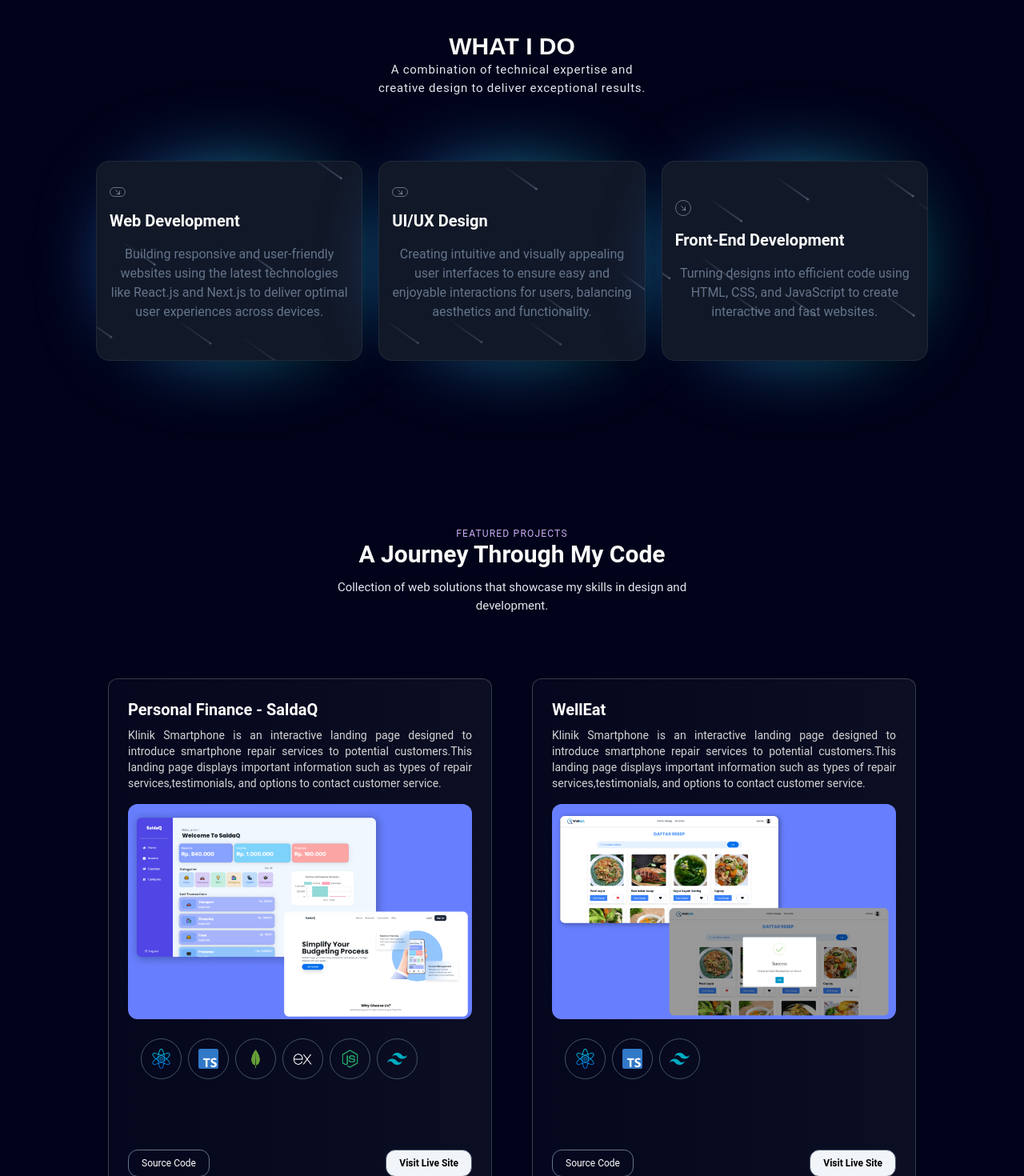
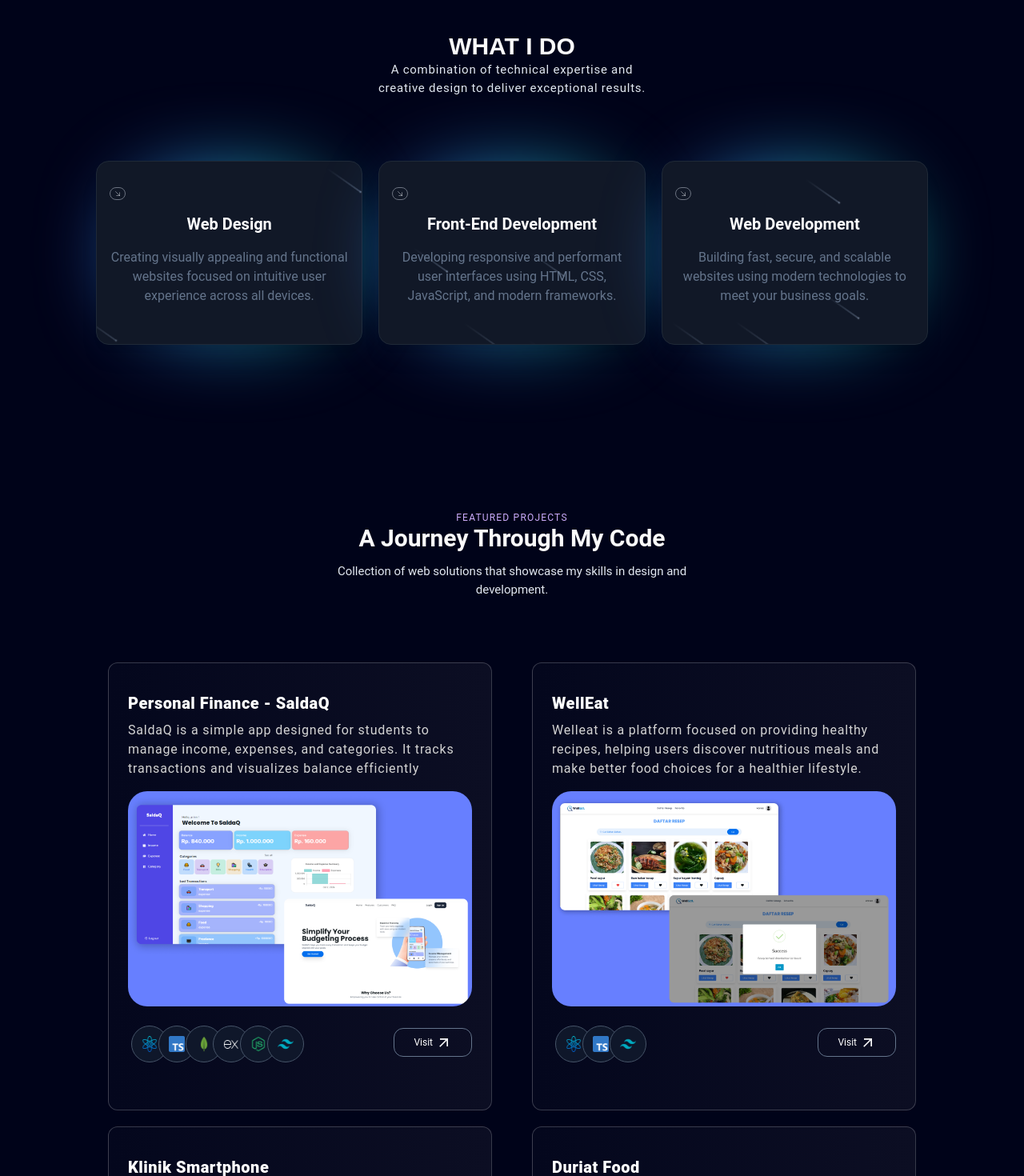
Before and after one commit to MohAkbar19/portofolio, a Next.js app: page / in a window 1280 px wide. Shown: the part 1330-2800 px from the top of the page at 80% size. Built offline with nearby package versions, Linux system fonts and the light colour scheme.

Commit message:
[ADD] add footer

```diff
--- a/app/page.tsx
+++ b/app/page.tsx
@@ -1,3 +1,5 @@
+import Footer from "@/components/Footer";
+import GetInTouch from "@/components/GetInTouch";
 import Grid from "@/components/Grid";
 import Hero from "@/components/Hero";
 import Projects from "@/components/Projects";
@@ -19,6 +21,8 @@ export default function Home() {
         <Grid />
         <Services/>
         <Projects/>
+        <GetInTouch />
+        <Footer/>
       </div>
     </main>
   );
--- /dev/null
+++ b/components/Footer.tsx
@@ -0,0 +1,16 @@
+import React from "react";
+
+export const Footer = () => {
+  return (
+    <footer className="py-6 flex justify-between px-6 sm:px-20">
+      <div>
+        <h1 className="font-roboto tracking-wider">© 2024 Rynn. All rights reserved</h1>
+      </div>
+      <div>
+        <button className="px-4 py-2 rounded-full bg-blue-500 font-semibold tracking-wider"><a href="http://lynk.id/payme/nrrarn">Support me</a></button>
+      </div>
+    </footer>
+  );
+};
+
+export default Footer;
--- /dev/null
+++ b/components/GetInTouch.tsx
@@ -0,0 +1,73 @@
+import React from "react";
+
+export const GetInTouch = () => {
+  return (
+    <section className="w-full max-w-5xl mx-auto py-16 px-6">
+      <div className="text-center mb-12">
+        <h2 className="text-4xl font-bold text-gray-800 dark:text-gray-100 mb-4">
+          Get in Touch
+        </h2>
+        <p className="text-lg text-gray-600 dark:text-gray-400 tracking-wider">
+          Have a question or want to work together? Feel free to reach out!
+        </p>
+      </div>
+      <form
+        action="#"
+        method="POST"
+        className="w-full bg-white dark:bg-gray-800 shadow-lg rounded-lg p-8 space-y-6"
+      >
+        <div className="flex flex-col md:flex-row md:space-x-6">
+          <div className="w-full md:w-1/2 mb-4">
+            <label htmlFor="name" className="block text-gray-700 dark:text-gray-300 mb-2">
+              Your Name
+            </label>
+            <input
+              type="text"
+              id="name"
+              name="name"
+              className="w-full px-4 py-3 rounded-lg bg-gray-100 dark:bg-gray-700 text-gray-900 dark:text-gray-100 focus:ring-2 focus:ring-blue-500 focus:outline-none"
+              placeholder="Enter your name"
+              required
+            />
+          </div>
+          <div className="w-full md:w-1/2 mb-4">
+            <label htmlFor="email" className="block text-gray-700 dark:text-gray-300 mb-2">
+              Your Email
+            </label>
+            <input
+              type="email"
+              id="email"
+              name="email"
+              className="w-full px-4 py-3 rounded-lg bg-gray-100 dark:bg-gray-700 text-gray-900 dark:text-gray-100 focus:ring-2 focus:ring-blue-500 focus:outline-none"
+              placeholder="Enter your email"
+              required
+            />
+          </div>
+        </div>
+        <div>
+          <label htmlFor="message" className="block text-gray-700 dark:text-gray-300 mb-2">
+            Your Message
+          </label>
+          <textarea
+            id="message"
+            name="message"
+            rows={6}
+            className="w-full px-4 py-3 rounded-lg bg-gray-100 dark:bg-gray-700 text-gray-900 dark:text-gray-100 focus:ring-2 focus:ring-blue-500 focus:outline-none"
+            placeholder="Write your message here"
+            required
+          ></textarea>
+        </div>
+        <div className="text-center">
+          <button
+            type="submit"
+            className="px-6 py-3 bg-blue-600 text-white rounded-lg font-semibold hover:bg-blue-700 transition duration-300 focus:outline-none focus:ring-4 focus:ring-blue-500"
+          >
+            Send Message
+          </button>
+        </div>
+      </form>
+    </section>
+  );
+};
+
+export default GetInTouch;
--- a/components/ProjectCard.tsx
+++ b/components/ProjectCard.tsx
@@ -2,6 +2,7 @@ import React from 'react'
 import { CardBody, CardContainer, CardItem } from './ui/3d-card'
 import Image from 'next/image'
 import Link from 'next/link'
+import { MdArrowOutward } from 'react-icons/md'
 
 interface ProjectCardProps {
   title: string
@@ -15,17 +16,17 @@ interface ProjectCardProps {
 const ProjectCard = ({title, description, img,tech, linkGithub, linkWebsite} : ProjectCardProps ) => {
   return (
     <CardContainer className="inter-var m-0 p-0">
-      <CardBody className=" relative group/card  dark:hover:shadow-2xl dark:hover:shadow-emerald-500/[0.1] bg-gradient-to-r from-[rgba(4,7,29,1)] to-[rgba(12,14,35,1)] dark:border-white/[0.2] border-black/[0.1] w-auto sm:w-[30rem] h-auto rounded-xl p-6 border  ">
+      <CardBody className=" relative group/card  dark:hover:shadow-2xl dark:hover:shadow-emerald-500/[0.1] bg-gradient-to-r from-[rgba(4,7,29,1)] to-[rgba(12,14,35,1)] dark:border-white/[0.2] border-black/[0.1] w-auto sm:w-[30rem] h-[35rem] rounded-xl p-6 border  ">
         <CardItem
           translateZ="50"
-          className="text-xl font-bold text-neutral-600 dark:text-white"
+          className="text-xl font-extrabold tracking-wide text-neutral-600 dark:text-white mt-3 font-roboto"
         >
           {title}
         </CardItem>
         <CardItem
           as="p"
           translateZ="60"
-          className="text-neutral-500 text-justify text-sm  mt-2 dark:text-neutral-300"
+          className="text-neutral-500 text-start text-md tracking-wider  mt-2 dark:text-neutral-300"
         >
           {description}
         </CardItem>
@@ -34,41 +35,31 @@ const ProjectCard = ({title, description, img,tech, linkGithub, linkWebsite} : P
             src={img}
             height="1000"
             width="1000"
-            className="h-100 w-full object-cover rounded-xl group-hover/card:shadow-xl"
+            className="h-100 w-full object-cover rounded-3xl group-hover/card:shadow-xl"
             alt={title}
           />
         </CardItem>
-        <div>
+        <div className='flex flex-row justify-between items-center'>
           <CardItem
             translateZ={20}
-            className="px-4 py-2 text-xs font-normal flex flex-wrap gap-2 mt-4"
+            className="px-4 py-2 text-xs font-normal flex flex-wrap mt-4"
           >
             {
               tech.map((tech, idx) => (
-                <button key={idx} className='p-3 rounded-full border border-slate-600'>
-                  <Image src={`/${tech}.png`} alt={tech} width={25} height={25}/>
+                <button key={idx} className='p-3 rounded-full border border-slate-600 bg-slate-900 -ml-3'>
+                  <Image src={`/${tech}.png`} alt={tech} width={20} height={20}/>
                 </button>
               ))
             }
           </CardItem>
-        </div>
-        <div className="flex justify-between items-center mt-20">
           <CardItem
             translateZ={50}
             as={Link}
             href={linkGithub}
             target="__blank"
-            className="px-4 py-2 rounded-xl text-xs font-normal text-white border border-slate-500"
+            className="mt-3 flex items-center justify-center px-6 rounded-xl text-xs font-normal text-white border gap-1 border-slate-500 h-9"
           >
-            Source Code
-          </CardItem>
-          <CardItem
-            translateZ={20}
-            as={Link}
-            className="px-4 py-2 rounded-xl bg-slate-100 border border-slate-600 text-black text-xs font-bold"
-            href={linkWebsite}
-          >
-            Visit Live Site
+            Visit<MdArrowOutward className='text-xl'/>
           </CardItem>
         </div>
       </CardBody>
--- a/components/Services.tsx
+++ b/components/Services.tsx
@@ -1,5 +1,4 @@
 import React from 'react'
-import { InfiniteMovingCards } from './ui/InfiniteMovingCards'
 import { services } from '@/data'
 import { Meteors } from './ui/Meteors'
 
@@ -13,7 +12,7 @@ const Services = () => {
     <div className="flex flex-col sm:flex-row justify-center items-center gap-5 mt-20">
       {
         services.map((service, index) => (
-        <div className=" w-full relative max-w-[350px] h-[250px] text-center" key={index}>
+        <div className=" w-full relative max-w-[350px] h-[230px] text-center" key={index}>
         <div className="absolute inset-0 h-full w-full bg-gradient-to-r from-blue-500 to-teal-500 transform scale-[0.80] bg-red-500 rounded-full blur-3xl" />
         <div className="relative shadow-xl bg-gray-900 border border-gray-800  px-4 py-8 h-full overflow-hidden rounded-2xl flex flex-col justify-end items-start">
           <div className="h-5 w-5 rounded-full border flex items-center justify-center mb-4 border-gray-500">
@@ -33,7 +32,7 @@ const Services = () => {
             </svg>
           </div>
 
-          <h1 className="font-bold text-xl text-white mb-4 relative z-50 text-center">
+          <h1 className="font-bold text-xl text-white mb-4 flex justify-center w-full items-center text-center">
             {service.title}
           </h1>
 
@@ -42,7 +41,7 @@ const Services = () => {
           </p>
 
           {/* Meaty part - Meteor effect */}
-          <Meteors number={20} />
+          <Meteors number={10} />
         </div>
       </div>
         ))
--- a/data/index.ts
+++ b/data/index.ts
@@ -48,30 +48,30 @@ export const techStack = [
 
 export const services = [
   {
-      "id": 1,
-      "title": "Web Development",
-      "description": "Building responsive and user-friendly websites using the latest technologies like React.js and Next.js to deliver optimal user experiences across devices.",
-      "icon": "🌐"
-    },
-    {
     "id": 2,
-      "title": "UI/UX Design",
-      "description": "Creating intuitive and visually appealing user interfaces to ensure easy and enjoyable interactions for users, balancing aesthetics and functionality.",
+    "title": "Web Design",
+    "description": "Creating visually appealing and functional websites focused on intuitive user experience across all devices.",
     "icon": "🎨"
   },
   {
     "id": 3,
     "title": "Front-End Development",
-      "description": "Turning designs into efficient code using HTML, CSS, and JavaScript to create interactive and fast websites.",
+    "description": "Developing responsive and performant user interfaces using HTML, CSS, JavaScript, and modern frameworks.",
     "icon": "💻"
+  },
+  {
+    "id": 4,
+    "title": "Web Development",
+    "description": "Building fast, secure, and scalable websites using modern technologies to meet your business goals.",
   }
-  ]
+];
+
 
 export const projects = [
   {
     id:8,
     title: "Personal Finance - SaldaQ",
-    description: "Klinik Smartphone is an interactive landing page designed to introduce smartphone repair services to potential customers.This landing page displays important information such as types of repair services,testimonials, and options to contact customer service.",
+    description: " SaldaQ is a simple app designed for students to manage income, expenses, and categories. It tracks transactions and visualizes balance efficiently",
     img: "/finance.png",
     tech: ["react", "typescript", "mongo", "express","node","tailwindcss"],
     linkGithub: "https://github.com/nrrarnn/klinik-smartphone",
@@ -80,7 +80,7 @@ export const projects = [
   {
     id:7,
     title: "WellEat",
-    description: "Klinik Smartphone is an interactive landing page designed to introduce smartphone repair services to potential customers.This landing page displays important information such as types of repair services,testimonials, and options to contact customer service.",
+    description: "Welleat is a platform focused on providing healthy recipes, helping users discover nutritious meals and make better food choices for a healthier lifestyle.",
     img: "/welleat.png",
     tech: ["react", "typescript", "tailwindcss"],
     linkGithub: "https://github.com/nrrarnn/klinik-smartphone",
@@ -89,7 +89,7 @@ export const projects = [
   {
     id:1,
     title: "Klinik Smartphone",
-    description: "Klinik Smartphone is an interactive landing page designed to introduce smartphone repair services to potential customers.This landing page displays important information such as types of repair services,testimonials, and options to contact customer service.",
+    description: "Klinik Smartphone is an interactive landing page showcasing smartphone repair services, featuring service types, customer testimonials, and easy contact options for customer support.",
     img: "/project-1.png",
     tech: ["nextjs", "typescript", "tailwindcss"],
     linkGithub: "https://github.com/nrrarnn/klinik-smartphone",
@@ -98,7 +98,7 @@ export const projects = [
   {
     id:2,
     title: "Duriat Food",
-    description: "Duriat Food is a landing page I created for a catering business. It offers a streamlined way for customers to explore diverse menu options. The user-friendly design allows visitors to effortlessly browse and select dishes tailored to their specific events.",
+    description: "Duriat Food is a catering business landing page offering a user-friendly way for customers to browse diverse menu options and select dishes for their events.",
     img: "/project-2.png",
     tech: ["react", "typescript", "tailwindcss"],
     linkGithub: "https://github.com/nrrarnn/duriat-food",
@@ -107,7 +107,7 @@ export const projects = [
   {
     id:3,
     title: "Enigma Laundry",
-    description: "Duriat Food is a landing page I created for a catering business. It offers a streamlined way for customers to explore diverse menu options. The user-friendly design allows visitors to effortlessly browse and select dishes tailored to their specific events.",
+    description: "Enigma Laundry is an admin dashboard designed for a laundry business. Admins can manage products and customers.",
     img: "/laundry.png",
     tech: ["react", "js", "tailwindcss"],
     linkGithub: "https://github.com/nrrarnn/duriat-food",
@@ -116,7 +116,7 @@ export const projects = [
   {
     id:4,
     title: "Sarah Shop",
-    description: "Duriat Food is a landing page I created for a catering business. It offers a streamlined way for customers to explore diverse menu options. The user-friendly design allows visitors to effortlessly browse and select dishes tailored to their specific events.",
+    description: "Sarah Shop is a landing page created for an online store, offering a sleek and user-friendly interface for customers to browse products.",
     img: "/shop.png",
     tech: ["react", "js", "tailwindcss"],
     linkGithub: "https://github.com/nrrarnn/duriat-food",
@@ -125,7 +125,7 @@ export const projects = [
   {
     id:5,
     title: "Ryn Movie",
-    description: "Duriat Food is a landing page I created for a catering business. It offers a streamlined way for customers to explore diverse menu options. The user-friendly design allows visitors to effortlessly browse and select dishes tailored to their specific events.",
+    description: "Ryn Movie is a platform featuring a landing page that showcases an extensive library of films and seamless navigation for an enhanced viewing experience.",
     img: "/movie.png",
     tech: ["react", "js", "tailwindcss"],
     linkGithub: "https://github.com/nrrarnn/duriat-food",
@@ -134,7 +134,7 @@ export const projects = [
   {
     id:6,
     title: "Ryn Recipes",
-    description: "Duriat Food is a landing page I created for a catering business. It offers a streamlined way for customers to explore diverse menu options. The user-friendly design allows visitors to effortlessly browse and select dishes tailored to their specific events.",
+    description: "Ryn Recipes is a platform with a landing page that offers a diverse collection of recipes, helping users explore and discover dishes for any occasion.",
     img: "/recipes.png",
     tech: ["react", "js", "tailwindcss"],
     linkGithub: "https://github.com/nrrarnn/duriat-food",
```
Lines whose indentation alone changed are shown as unchanged.
